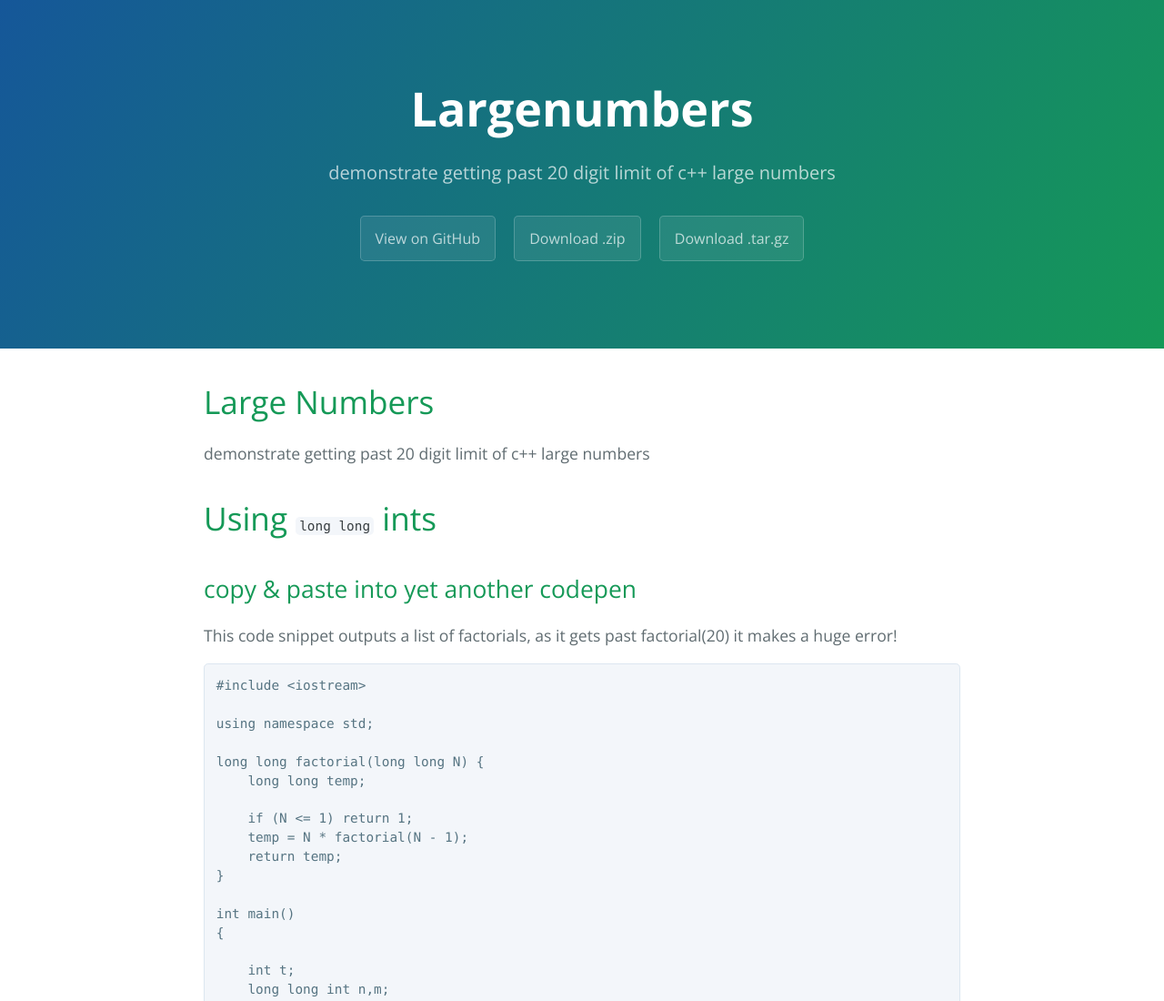
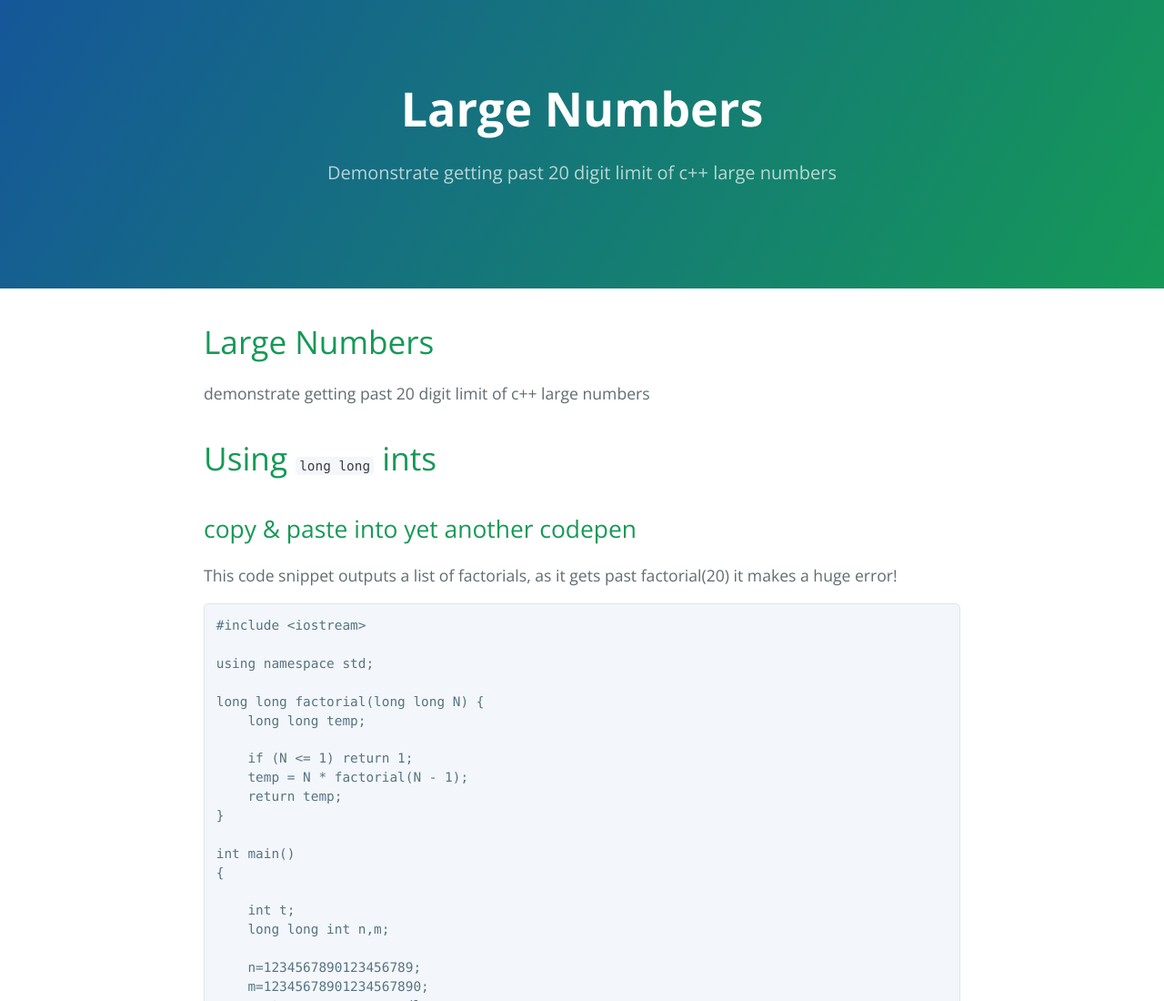
Before and after one commit to JohnReeves/largeNumbers, a plain HTML site: page index.html in a window 1280 px wide. Shown: the top 1100 px of the page at 91% size. Drawn offline with nearby package versions, Linux system fonts and the light colour scheme.

Commit message:
Update index.html

```diff
--- a/index.html
+++ b/index.html
@@ -2,7 +2,7 @@
 <html lang="en-us">
   <head>
     <meta charset="UTF-8">
-    <title>Largenumbers by JohnReeves</title>
+    <title>Large Numbers by JohnReeves</title>
     <meta name="viewport" content="width=device-width, initial-scale=1">
     <link rel="stylesheet" type="text/css" href="stylesheets/normalize.css" media="screen">
     <link href='https://fonts.googleapis.com/css?family=Open+Sans:400,700' rel='stylesheet' type='text/css'>
@@ -11,11 +11,8 @@
   </head>
   <body>
     <section class="page-header">
-      <h1 class="project-name">Largenumbers</h1>
-      <h2 class="project-tagline">demonstrate getting past 20 digit limit of c++ large numbers</h2>
-      <a href="https://github.com/JohnReeves/largeNumbers" class="btn">View on GitHub</a>
-      <a href="https://github.com/JohnReeves/largeNumbers/zipball/master" class="btn">Download .zip</a>
-      <a href="https://github.com/JohnReeves/largeNumbers/tarball/master" class="btn">Download .tar.gz</a>
+      <h1 class="project-name">Large Numbers</h1>
+      <h2 class="project-tagline">Demonstrate getting past 20 digit limit of c++ large numbers</h2>
     </section>
 
     <section class="main-content">
```
